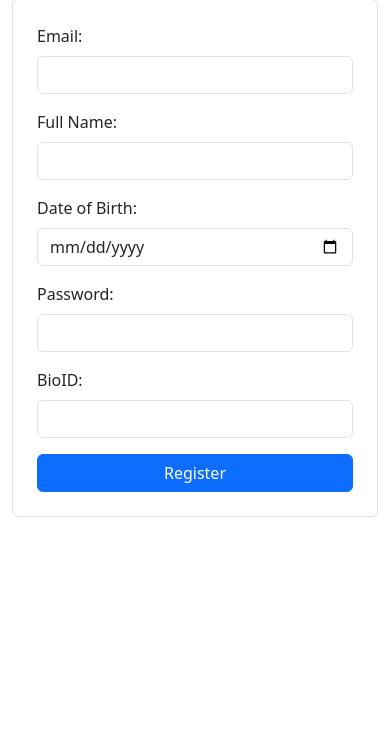
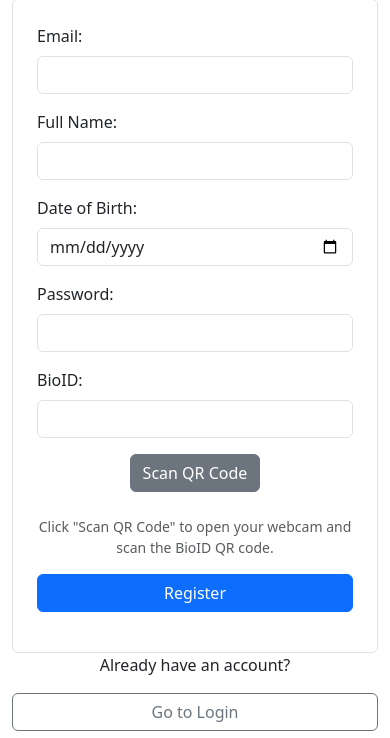
Before and after one commit to SanSynyster/django-petition-platform, a Django app: page /register/ in a window 390 px wide. Shown: the part 106-844 px from the top of the page. Run offline with Django 4.2, Linux system fonts and the light colour scheme; some libraries are stand-ins or nearby versions.

Commit message:
Updated templates for Login, Register, and Admin Dashboard with Bootstrap styling and responsive design

```diff
--- a/backend/myapp/templates/myapp/register.html
+++ b/backend/myapp/templates/myapp/register.html
@@ -28,7 +28,7 @@
                 {% endif %}
 
                 <!-- Registration Form -->
-                <form method="post" class="mt-3 p-4 border rounded">
+                <form method="post" id="register-form" class="mt-3 p-4 border rounded">
                     {% csrf_token %}
                     <div class="mb-3">
                         <label for="email" class="form-label">Email:</label>
@@ -50,18 +50,59 @@
                         <label for="bio_id" class="form-label">BioID:</label>
                         <input type="text" id="bio_id" name="bio_id" class="form-control" required>
                     </div>
-                    <button type="submit" class="btn btn-primary w-100">Register</button>
+                    <div class="mb-3 text-center">
+                        <button type="button" id="scan-qr-code" class="btn btn-secondary mb-3">Scan QR Code</button>
+                        <div id="qr-reader" style="width: 100%;"></div>
+                        <div id="qr-reader-results" class="text-success mt-2"></div>
+                        <p class="text-muted small">Click "Scan QR Code" to open your webcam and scan the BioID QR code.</p>
+                    </div>
+                    <button type="submit" class="btn btn-primary w-100 mb-3">Register</button>
                 </form>
 
-                <!-- Error Messages -->
-                {% if error %}
-                    <p class="text-danger text-center mt-3">{{ error }}</p>
-                {% endif %}
+                <!-- Redirect to Login -->
+                <div class="text-center">
+                    <p>Already have an account?</p>
+                    <a href="{% url 'login' %}" class="btn btn-outline-secondary w-100">Go to Login</a>
+                </div>
             </div>
         </div>
     </div>
 
-    <!-- Bootstrap JavaScript -->
+    <!-- QR Code Scanner JavaScript -->
     <script src="https://cdn.jsdelivr.net/npm/bootstrap@5.3.0-alpha3/dist/js/bootstrap.bundle.min.js"></script>
+    <script src="https://unpkg.com/html5-qrcode@2.3.8/html5-qrcode.min.js"></script>
+    <script>
+        document.addEventListener("DOMContentLoaded", function () {
+            const scanButton = document.getElementById("scan-qr-code");
+            const qrReaderElement = document.getElementById("qr-reader");
+            const qrResultsElement = document.getElementById("qr-reader-results");
+
+            scanButton.addEventListener("click", () => {
+                qrReaderElement.innerHTML = ""; // Clear previous scanner content
+                const qrScanner = new Html5Qrcode("qr-reader");
+
+                qrScanner
+                    .start(
+                        { facingMode: "environment" }, // Rear camera if available
+                        {
+                            fps: 10,
+                            qrbox: { width: 250, height: 250 },
+                        },
+                        (decodedText) => {
+                            document.getElementById("bio_id").value = decodedText; // Autofill BioID field
+                            qrResultsElement.innerText = `Scanned: ${decodedText}`;
+                            qrScanner.stop();
+                        },
+                        (errorMessage) => {
+                            console.warn(`Scanning failed: ${errorMessage}`);
+                        }
+                    )
+                    .catch((err) => {
+                        qrResultsElement.innerText = `Error starting scanner: ${err}`;
+                        console.error(err);
+                    });
+            });
+        });
+    </script>
 </body>
 </html>
--- a/backend/myapp/views.py
+++ b/backend/myapp/views.py
@@ -4,9 +4,27 @@ from django.contrib import messages
 from django.core.paginator import Paginator
 from .models import Petitioner, Petition, Signature
 
+# List of valid BioIDs (fill this list with valid BioIDs)
+VALID_BIOIDS = [
+    "K1YL8VA2HG", "V30EPKZQI2", "QJXQOUPTH9", "CET8NUAE09",
+    "BZW5WWDMUY", "7DMPYAZAP2", "O3WJFGR5WE", "GOYWJVDA8A",
+    "VQKBGSE3EA", "340B1EOCMG", "D05HPPQNJ4", "SEIQTS1H16",
+    "6EBQ28A62V", "E7D6YUPQ6J", "CG1I9SABLL", "2WYIM3QCK9",
+    "X16V7LFHR2", "30MY51J1CJ", "BPX8O0YB5L", "49YFTUA96K",
+    "DHKFIYHMAZ", "TLFDFY7RDG", "FH6260T08H", "AT66BX2FXM",
+    "V2JX0IC633", "LZK7P0X0LQ", "PGPVG5RF42", "JHDCXB62SA",
+    "1PUQV970LA", "C7IFP4VWIL", "H5C98XCENC", "FPALKDEL5T",
+    "O0V55ENOT0", "CCU1D7QXDT", "RYU8VSS4N5", "6X6I6TSUFG",
+    "2BIB99Z54V", "F3ATSRR5DQ", "TTK74SYYAN", "S22A588D75",
+    "QTLCWUS8NB", "ABQYUQCQS2", "1K3JTWHA05", "4HTOAI9YKO",
+    "88V3GKIVSF", "Y4FC3F9ZGS", "9JSXWO4LGH", "FINNMWJY0G",
+    "PD6XPNB80J", "8OLYIE2FRC"
+]
 # --------------------------------------
 # User Registration View
 # --------------------------------------
+from django.http import JsonResponse
+
 def register(request):
     """
     Handles user registration, including validation for unique email and BioID.
@@ -18,15 +36,34 @@ def register(request):
         password = make_password(request.POST['password'])
         bio_id = request.POST.get('bio_id', '')
 
-        # Validate unique email and BioID
+        # Validate BioID
+        valid_bioids = [
+            # Add your valid BioIDs here
+        ]
+        if bio_id not in valid_bioids:
+            # If it's an Ajax request
+            if request.headers.get('x-requested-with') == 'XMLHttpRequest':
+                return JsonResponse({'success': False, 'message': 'Invalid BioID. Please enter a valid BioID.'})
+            else:
+                messages.error(request, 'Invalid BioID. Please enter a valid BioID.')
+                return render(request, 'myapp/register.html')
+
+        # Check if BioID or email is already in use
+        if Petitioner.objects.filter(bio_id=bio_id).exists():
+            if request.headers.get('x-requested-with') == 'XMLHttpRequest':
+                return JsonResponse({'success': False, 'message': 'This BioID has already been registered.'})
+            else:
+                messages.error(request, 'This BioID has already been registered.')
+                return render(request, 'myapp/register.html')
+
         if Petitioner.objects.filter(email=email).exists():
-            messages.error(request, 'Email already registered.')
-            return render(request, 'myapp/register.html')
-        if Petitioner.objects.filter(bio_id=bio_id).exists():
-            messages.error(request, 'BioID already registered.')
-            return render(request, 'myapp/register.html')
+            if request.headers.get('x-requested-with') == 'XMLHttpRequest':
+                return JsonResponse({'success': False, 'message': 'This email has already been registered.'})
+            else:
+                messages.error(request, 'This email has already been registered.')
+                return render(request, 'myapp/register.html')
 
-        # Create new petitioner
+        # Save the petitioner
         Petitioner.objects.create(
             email=email,
             full_name=full_name,
@@ -34,11 +71,13 @@ def register(request):
             password=password,
             bio_id=bio_id
         )
-        messages.success(request, 'Registration successful. Please log in.')
-        return redirect('login')
+        if request.headers.get('x-requested-with') == 'XMLHttpRequest':
+            return JsonResponse({'success': True, 'message': 'Registration successful. Please log in.'})
+        else:
+            messages.success(request, 'Registration successful. Please log in.')
+            return redirect('login')
 
     return render(request, 'myapp/register.html')
-
 
 # --------------------------------------
 # User Login View
@@ -59,7 +98,6 @@ def login(request):
             return render(request, 'myapp/login.html')
 
         if check_password(password, user.password):
-            # Set session data
             request.session['user_id'] = user.id
             request.session['user_email'] = user.email
             request.session['is_admin'] = (email == 'admin@petition.parliament.sr')  # Admin check
@@ -68,7 +106,6 @@ def login(request):
 
         messages.error(request, 'Invalid email or password.')
     return render(request, 'myapp/login.html')
-
 
 # --------------------------------------
 # Petitioner Dashboard
@@ -100,7 +137,9 @@ def dashboard(request):
         'query': query,
     })
 
-
+# --------------------------------------
+# Create Petition View
+# --------------------------------------
 def create_petition(request):
     """
     Allows the user to create a new petition.
@@ -122,7 +161,9 @@ def create_petition(request):
 
     return redirect('dashboard')
 
-
+# --------------------------------------
+# Sign Petition View
+# --------------------------------------
 def sign_petition(request):
     """
     Allows the user to sign a petition.
@@ -148,31 +189,26 @@ def sign_petition(request):
         messages.success(request, 'Thank you for signing the petition!')
     return redirect('dashboard')
 
-
 # --------------------------------------
-# Admin Dashboard
+# Admin Dashboard View
 # --------------------------------------
 def admin_dashboard(request):
     """
-    Displays the admin dashboard with all petitions, including analytics.
+    Displays the admin dashboard with all petitions, analytics, and pagination.
     """
     if not request.session.get('is_admin', False):
         return redirect('login')
 
-    # Fetch all petitions
     petitions = Petition.objects.all()
 
-    # Analytics
     total_petitions = petitions.count()
     total_open_petitions = petitions.filter(status='open').count()
     total_closed_petitions = petitions.filter(status='closed').count()
 
-    # Search functionality
     query = request.GET.get('q', '')
     if query:
         petitions = petitions.filter(title__icontains=query)
 
-    # Filter by status
     status_filter = request.GET.get('status', '')
     if status_filter:
         petitions = petitions.filter(status=status_filter)
@@ -191,7 +227,9 @@ def admin_dashboard(request):
         'status_filter': status_filter,
     })
 
-
+# --------------------------------------
+# Close Petition View
+# --------------------------------------
 def close_petition(request):
     """
     Allows the admin to close a petition and provide a response.
@@ -211,7 +249,6 @@ def close_petition(request):
         messages.success(request, 'Petition closed successfully.')
     return redirect('admin_dashboard')
 
-
 # --------------------------------------
 # User Logout View
 # --------------------------------------
```
Also changed, not shown: backend/myapp/templates/myapp/login.html (+4 -4 lines), backend/myapp/urls.py (+16 -0 lines), backend/myapp/migrations/0005_auto_20250109_0148.py (added), backend/myapp/models.py (line endings or trailing spaces).
